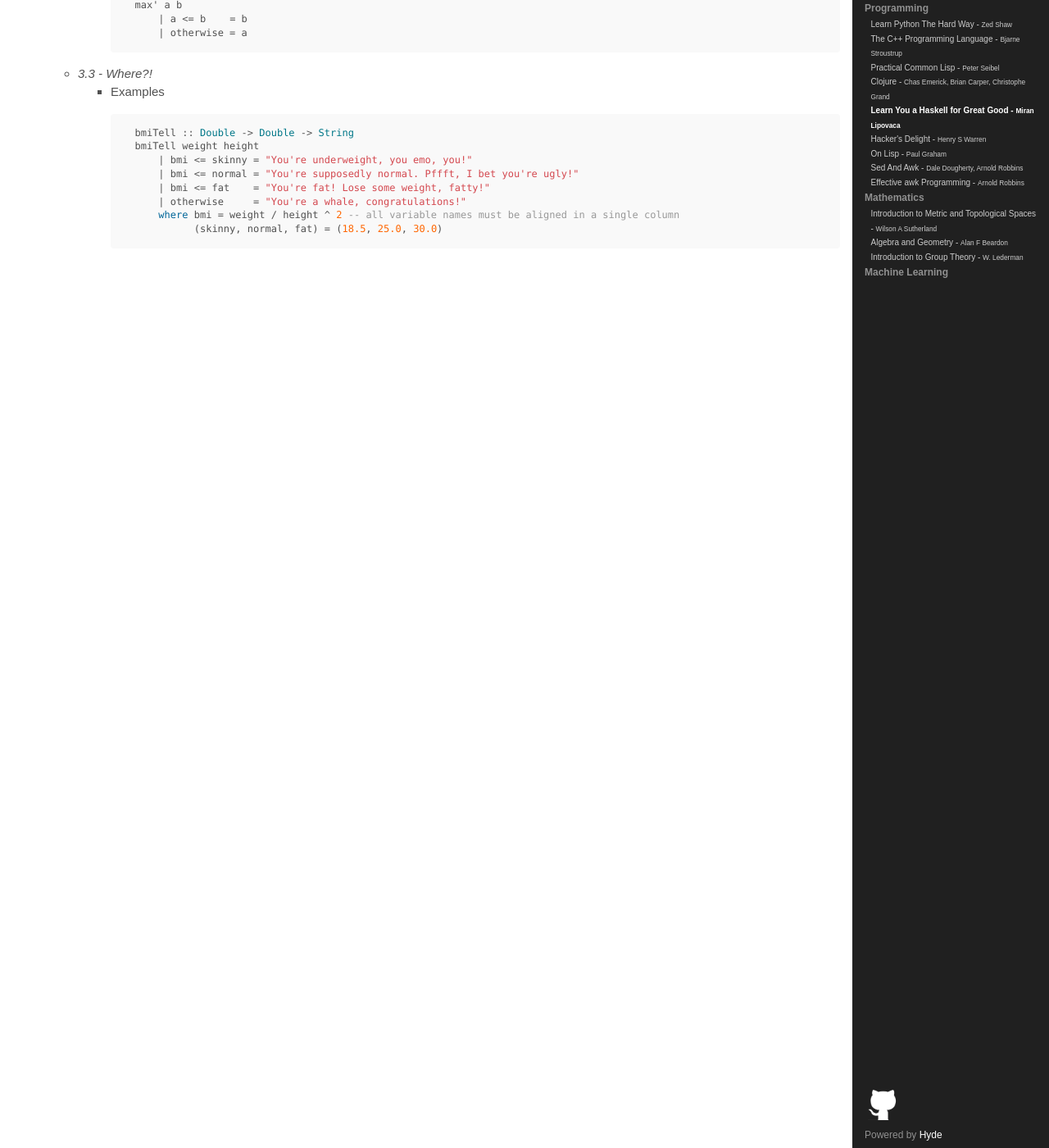
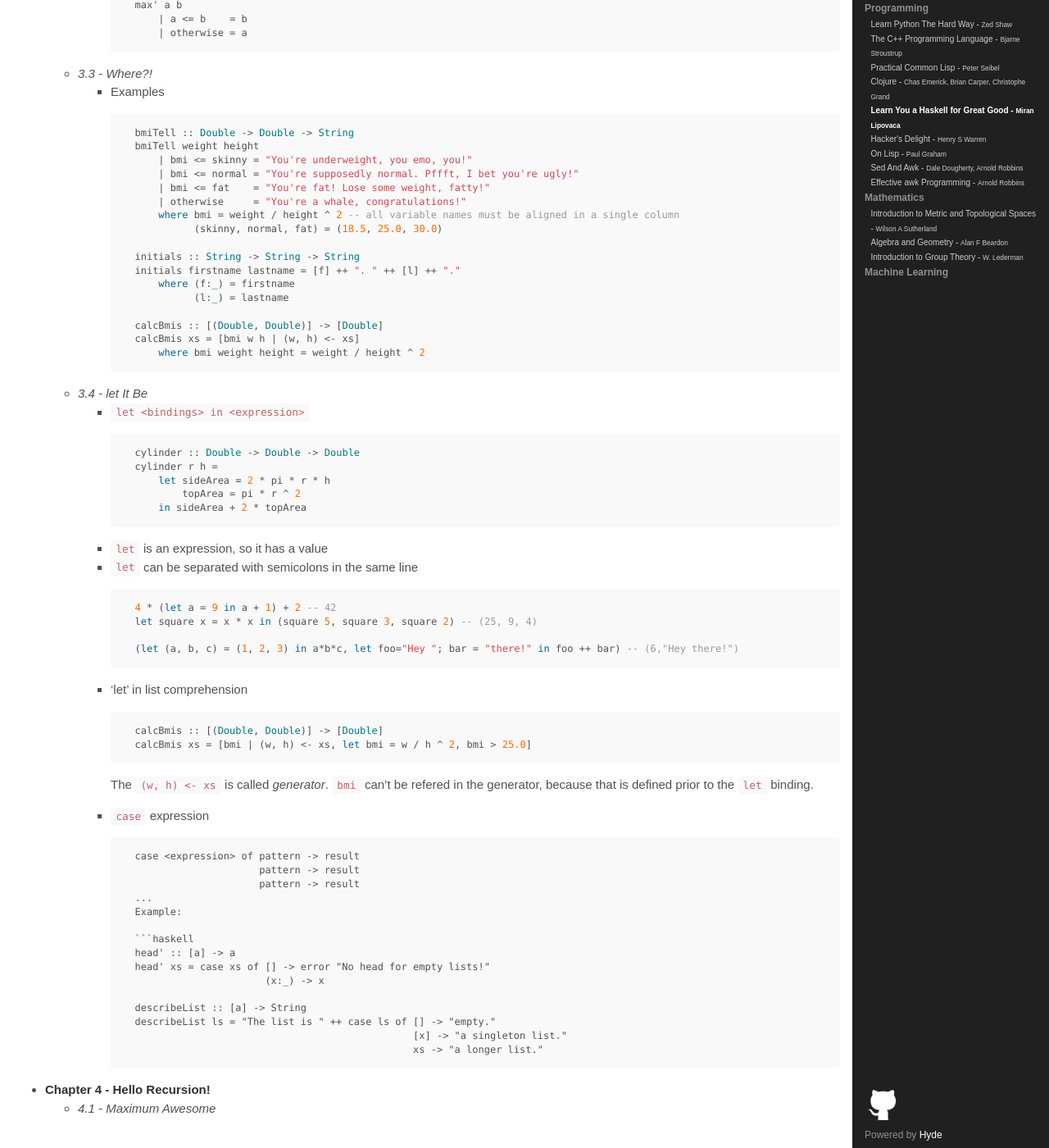
Before and after one commit to Corei13/notes, a Jekyll site: the page built from Programming/Learn You a Haskell for Great Good - Miran Lipovaca/notes.md, in a window 1280 px wide and 1400 px high, scrolled down 3783 px. Shown: the whole window at 82% size. Built offline with Jekyll 4.4.1, drawn with Linux system fonts in a browser that asks for light colours; Markdown is read by kramdown in place of the engine named in the settings.

Commit message:
updated Programming/Learn You a Haskell for Great Good - Miran Lipovaca

````diff
--- a/Programming/Learn You a Haskell for Great Good - Miran Lipovaca/notes.md
+++ b/Programming/Learn You a Haskell for Great Good - Miran Lipovaca/notes.md
@@ -210,4 +210,62 @@ tags: Haskell
                 | otherwise     = "You're a whale, congratulations!"
                 where bmi = weight / height ^ 2 -- all variable names must be aligned in a single column
                       (skinny, normal, fat) = (18.5, 25.0, 30.0)
+
+            initials :: String -> String -> String
+            initials firstname lastname = [f] ++ ". " ++ [l] ++ "."
+                where (f:_) = firstname
+                      (l:_) = lastname
+
+            calcBmis :: [(Double, Double)] -> [Double]
+            calcBmis xs = [bmi w h | (w, h) <- xs]
+                where bmi weight height = weight / height ^ 2
             ```
+    - *3.4 - let It Be*
+        - `let <bindings> in <expression>`
+
+            ```haskell
+            cylinder :: Double -> Double -> Double
+            cylinder r h =
+                let sideArea = 2 * pi * r * h
+                    topArea = pi * r ^ 2
+                in sideArea + 2 * topArea
+            ```
+
+        - `let` is an expression, so it has a value
+        - `let` can be separated with semicolons in the same line
+
+            ```haskell
+            4 * (let a = 9 in a + 1) + 2 -- 42
+            let square x = x * x in (square 5, square 3, square 2) -- (25, 9, 4)
+
+            (let (a, b, c) = (1, 2, 3) in a*b*c, let foo="Hey "; bar = "there!" in foo ++ bar) -- (6,"Hey there!")
+            ```
+        - 'let' in list comprehension
+
+
+            ```haskell
+            calcBmis :: [(Double, Double)] -> [Double]
+            calcBmis xs = [bmi | (w, h) <- xs, let bmi = w / h ^ 2, bmi > 25.0]
+            ```
+            The `(w, h) <- xs` is called *generator*. `bmi` can't be refered in the generator, because that is defined prior to the `let` binding.
+        - `case` expression
+
+            ```
+            case <expression> of pattern -> result
+                                 pattern -> result
+                                 pattern -> result
+            ...
+            Example:
+
+            ```haskell
+            head' :: [a] -> a
+            head' xs = case xs of [] -> error "No head for empty lists!"
+                                  (x:_) -> x
+
+            describeList :: [a] -> String
+            describeList ls = "The list is " ++ case ls of [] -> "empty."
+                                                           [x] -> "a singleton list."
+                                                           xs -> "a longer list."
+            ```
+- **Chapter 4 - Hello Recursion!**
+    - *4.1 - Maximum Awesome*
````
